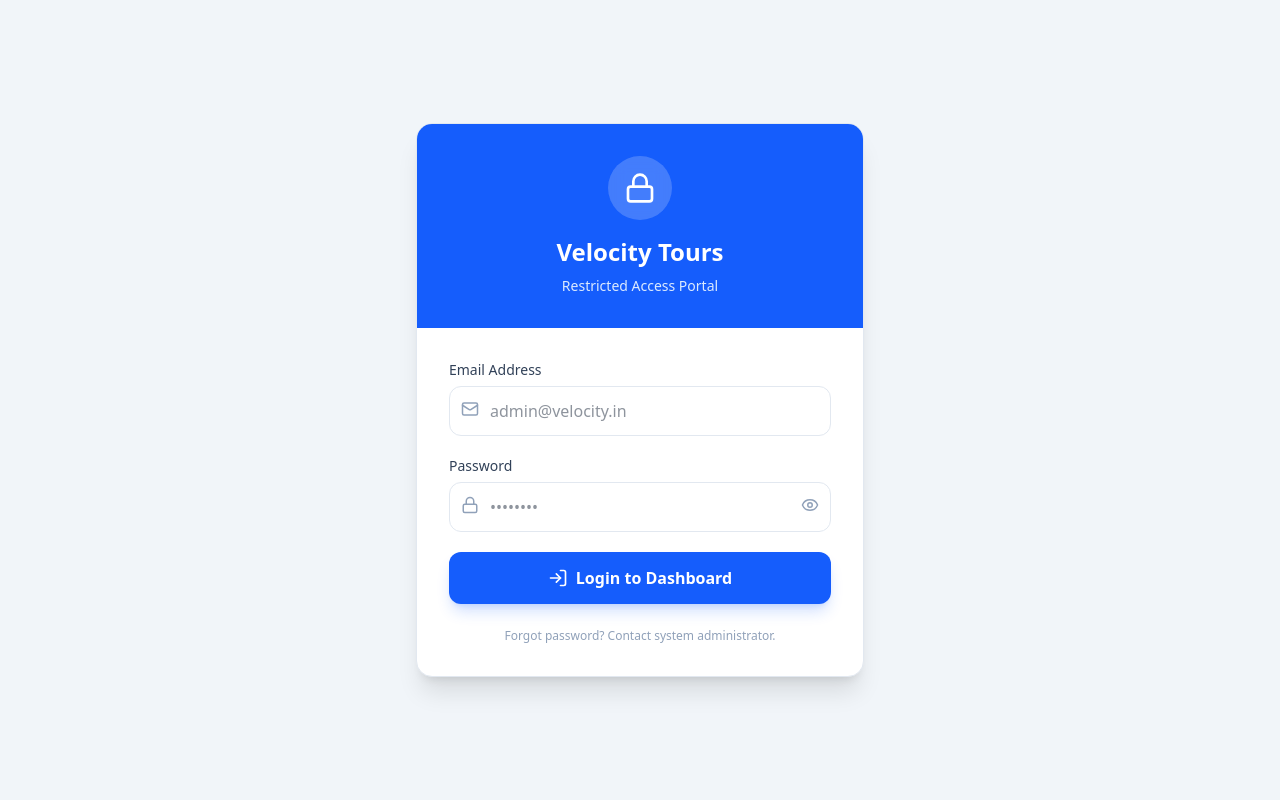
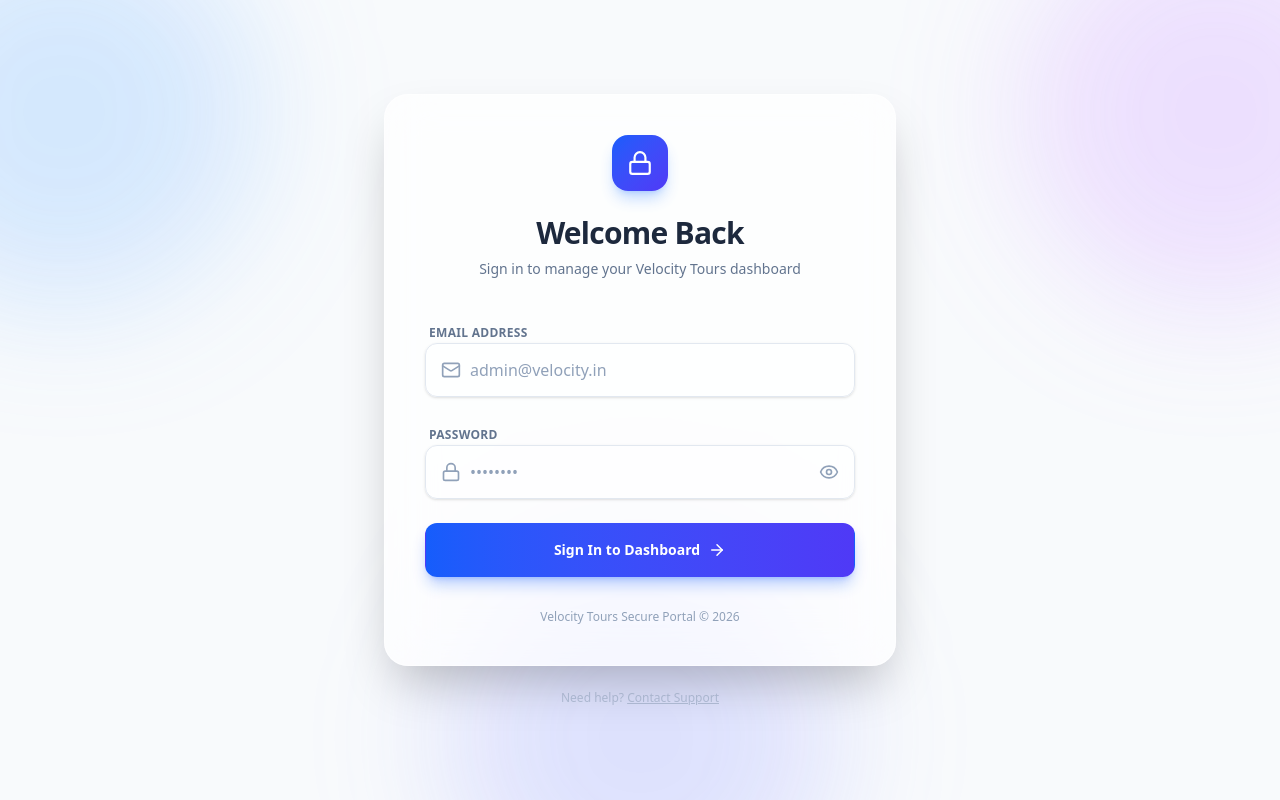
Before and after one commit to bhavayvasudev/velocity-tours, a React (Vite) app in the folder client/: page /login in a window 1280 px wide. Built offline with nearby package versions, Linux system fonts and the light colour scheme.

Commit message:
Project Ready

```diff
--- a/client/src/App.css
+++ b/client/src/App.css
@@ -35,3 +35,24 @@
     animation: bounce-slow 4s ease-in-out infinite;
   }
 }
+
+/* Add to your App.css or main.css */
+
+@keyframes blob {
+  0% { transform: translate(0px, 0px) scale(1); }
+  33% { transform: translate(30px, -50px) scale(1.1); }
+  66% { transform: translate(-20px, 20px) scale(0.9); }
+  100% { transform: translate(0px, 0px) scale(1); }
+}
+
+.animate-blob {
+  animation: blob 7s infinite;
+}
+
+.animation-delay-2000 {
+  animation-delay: 2s;
+}
+
+.animation-delay-4000 {
+  animation-delay: 4s;
+}
--- a/client/src/components/Login.jsx
+++ b/client/src/components/Login.jsx
@@ -1,30 +1,32 @@
 import { useState } from "react";
 import { useAuth } from "../context/AuthContext";
 import { useNavigate } from "react-router-dom";
-import { Lock, Mail, Eye, EyeOff, LogIn, AlertCircle } from "lucide-react";
+import { Lock, Mail, Eye, EyeOff, LogIn, AlertCircle, ArrowRight } from "lucide-react";
 
 export default function Login() {
+  /* ============================================================
+     ⛔️  LOGIC SECTION (UNCHANGED)
+     Backend authentication flow, state, and handlers are preserved.
+     ============================================================ */
   const [email, setEmail] = useState("");
   const [password, setPassword] = useState("");
   const [showPassword, setShowPassword] = useState(false);
   const [error, setError] = useState("");
   const [isSubmitting, setIsSubmitting] = useState(false);
 
-  const { login } = useAuth(); // Global login function
+  const { login } = useAuth();
   const navigate = useNavigate();
 
-  // THIS IS THE FIXED HANDLER
   const handleSubmit = async (e) => {
-    e.preventDefault(); // <--- CRITICAL: Stops the "GET" error
+    e.preventDefault();
     setError("");
     setIsSubmitting(true);
 
     try {
-      // Use the login function from AuthContext
       const result = await login(email, password);
 
       if (result.success) {
-        navigate("/"); // Redirect to Dashboard on success
+        navigate("/");
       } else {
         setError(result.message || "Invalid credentials. Please try again.");
       }
@@ -36,36 +38,64 @@ export default function Login() {
     }
   };
 
+  /* ============================================================
+     ✨ UI SECTION (REDESIGNED)
+     Clean, modern, glassmorphism-inspired layout.
+     ============================================================ */
   return (
-    <div className="min-h-screen bg-slate-100 dark:bg-slate-900 flex items-center justify-center p-4">
-      <div className="bg-white dark:bg-slate-800 rounded-2xl shadow-xl border border-slate-200 dark:border-slate-700 w-full max-w-md overflow-hidden">
+    <div className="min-h-screen relative flex items-center justify-center p-4 overflow-hidden bg-slate-50">
 
-        {/* Header */}
-        <div className="bg-blue-600 p-8 text-center">
-          <div className="bg-white/20 w-16 h-16 rounded-full flex items-center justify-center mx-auto mb-4 backdrop-blur-sm">
-            <Lock className="text-white" size={32} />
-          </div>
-          <h1 className="text-2xl font-bold text-white">Velocity Tours</h1>
-          <p className="text-blue-100 mt-2 text-sm">Restricted Access Portal</p>
+      {/* 🎨 ANIMATED BACKGROUND SHAPES */}
+      <div className="absolute top-0 left-0 w-full h-full overflow-hidden z-0 pointer-events-none">
+        {/* Top Left Blob */}
+        <div className="absolute top-[-10%] left-[-10%] w-96 h-96 bg-blue-400/30 rounded-full mix-blend-multiply filter blur-3xl opacity-70 animate-blob"></div>
+        {/* Top Right Blob */}
+        <div className="absolute top-[-10%] right-[-10%] w-96 h-96 bg-purple-400/30 rounded-full mix-blend-multiply filter blur-3xl opacity-70 animate-blob animation-delay-2000"></div>
+        {/* Bottom Center Blob */}
+        <div className="absolute -bottom-32 left-1/2 transform -translate-x-1/2 w-96 h-96 bg-indigo-400/30 rounded-full mix-blend-multiply filter blur-3xl opacity-70 animate-blob animation-delay-4000"></div>
       </div>
 
-        {/* Form Area */}
-        <div className="p-8">
+      {/* 🪟 GLASS CARD CONTAINER */}
+      <div className="relative z-10 w-full max-w-lg">
+        <div className="bg-white/70 backdrop-blur-xl border border-white/50 shadow-2xl rounded-3xl overflow-hidden">
+
+          {/* HEADER SECTION */}
+          <div className="pt-10 pb-2 px-10 text-center">
+             <div className="inline-flex items-center justify-center w-14 h-14 rounded-2xl bg-gradient-to-br from-blue-600 to-indigo-600 shadow-lg shadow-blue-500/30 mb-6 transform transition-transform hover:scale-105 duration-300">
+                <Lock className="text-white" size={26} />
+             </div>
+             <h1 className="text-3xl font-extrabold text-slate-800 tracking-tight mb-2">
+               Welcome Back
+             </h1>
+             <p className="text-slate-500 text-sm font-medium">
+               Sign in to manage your Velocity Tours dashboard
+             </p>
+          </div>
+
+          {/* FORM SECTION */}
+          <div className="p-10 pt-8">
             {error && (
-            <div className="mb-6 bg-red-50 dark:bg-red-900/20 border border-red-200 dark:border-red-800 p-3 rounded-lg flex items-center gap-3 text-red-600 dark:text-red-400 text-sm">
-              <AlertCircle size={18} /> {error}
+              <div className="mb-6 bg-red-50/80 backdrop-blur-sm border border-red-100 p-4 rounded-xl flex items-start gap-3 text-red-600 text-sm shadow-sm animate-in fade-in slide-in-from-top-2 duration-300">
+                <AlertCircle size={18} className="mt-0.5 shrink-0" />
+                <span className="font-medium">{error}</span>
               </div>
             )}
 
-          <form onSubmit={handleSubmit} className="space-y-5">
-            <div>
-              <label className="block text-sm font-medium text-slate-700 dark:text-slate-300 mb-1.5">Email Address</label>
-              <div className="relative">
-                <Mail className="absolute left-3 top-3.5 text-slate-400" size={18} />
+            <form onSubmit={handleSubmit} className="space-y-6">
+
+              {/* Email Field */}
+              <div className="space-y-2">
+                <label className="text-xs font-bold text-slate-500 uppercase tracking-wide ml-1">
+                  Email Address
+                </label>
+                <div className="relative group">
+                  <div className="absolute inset-y-0 left-0 pl-4 flex items-center pointer-events-none">
+                    <Mail className="h-5 w-5 text-slate-400 group-focus-within:text-blue-500 transition-colors duration-300" />
+                  </div>
                   <input
                     type="email"
                     required
-                  className="w-full pl-10 p-3 border border-slate-200 dark:border-slate-700 rounded-xl focus:ring-2 focus:ring-blue-500 dark:bg-slate-900 dark:text-white outline-none transition-all"
+                    className="block w-full pl-11 pr-4 py-3.5 bg-white/50 border border-slate-200 rounded-xl text-slate-900 placeholder-slate-400 focus:outline-none focus:ring-2 focus:ring-blue-500/50 focus:border-blue-500 focus:bg-white transition-all duration-300 shadow-sm"
                     placeholder="admin@velocity.in"
                     value={email}
                     onChange={(e) => setEmail(e.target.value)}
@@ -73,14 +103,19 @@ export default function Login() {
                 </div>
               </div>
 
-            <div>
-              <label className="block text-sm font-medium text-slate-700 dark:text-slate-300 mb-1.5">Password</label>
-              <div className="relative">
-                <Lock className="absolute left-3 top-3.5 text-slate-400" size={18} />
+              {/* Password Field */}
+              <div className="space-y-2">
+                <label className="text-xs font-bold text-slate-500 uppercase tracking-wide ml-1">
+                  Password
+                </label>
+                <div className="relative group">
+                  <div className="absolute inset-y-0 left-0 pl-4 flex items-center pointer-events-none">
+                    <Lock className="h-5 w-5 text-slate-400 group-focus-within:text-blue-500 transition-colors duration-300" />
+                  </div>
                   <input
                     type={showPassword ? "text" : "password"}
                     required
-                  className="w-full pl-10 pr-10 p-3 border border-slate-200 dark:border-slate-700 rounded-xl focus:ring-2 focus:ring-blue-500 dark:bg-slate-900 dark:text-white outline-none transition-all"
+                    className="block w-full pl-11 pr-12 py-3.5 bg-white/50 border border-slate-200 rounded-xl text-slate-900 placeholder-slate-400 focus:outline-none focus:ring-2 focus:ring-blue-500/50 focus:border-blue-500 focus:bg-white transition-all duration-300 shadow-sm"
                     placeholder="••••••••"
                     value={password}
                     onChange={(e) => setPassword(e.target.value)}
@@ -88,29 +123,48 @@ export default function Login() {
                   <button
                     type="button"
                     onClick={() => setShowPassword(!showPassword)}
-                  className="absolute right-3 top-3.5 text-slate-400 hover:text-slate-600 dark:hover:text-slate-200"
+                    className="absolute inset-y-0 right-0 pr-4 flex items-center text-slate-400 hover:text-slate-600 transition-colors focus:outline-none"
                   >
-                  {showPassword ? <EyeOff size={18} /> : <Eye size={18} />}
+                    {showPassword ? <EyeOff size={20} /> : <Eye size={20} />}
                   </button>
                 </div>
               </div>
 
+              {/* Submit Button */}
               <button
                 type="submit"
                 disabled={isSubmitting}
-              className="w-full bg-blue-600 hover:bg-blue-700 text-white font-bold py-3.5 rounded-xl transition-colors flex items-center justify-center gap-2 shadow-lg shadow-blue-600/20 disabled:opacity-70 disabled:cursor-not-allowed"
+                className="group relative w-full flex justify-center py-4 px-4 border border-transparent rounded-xl text-sm font-bold text-white bg-gradient-to-r from-blue-600 to-indigo-600 hover:from-blue-700 hover:to-indigo-700 focus:outline-none focus:ring-2 focus:ring-offset-2 focus:ring-blue-500 shadow-lg shadow-blue-600/30 hover:shadow-blue-600/40 transform transition-all duration-200 hover:-translate-y-0.5 disabled:opacity-70 disabled:cursor-not-allowed disabled:transform-none"
               >
-              {isSubmitting ? "Authenticating..." : <><LogIn size={20} /> Login to Dashboard</>}
+                {isSubmitting ? (
+                  <span className="flex items-center gap-2">
+                    <svg className="animate-spin h-5 w-5 text-white" xmlns="http://www.w3.org/2000/svg" fill="none" viewBox="0 0 24 24">
+                      <circle className="opacity-25" cx="12" cy="12" r="10" stroke="currentColor" strokeWidth="4"></circle>
+                      <path className="opacity-75" fill="currentColor" d="M4 12a8 8 0 018-8V0C5.373 0 0 5.373 0 12h4zm2 5.291A7.962 7.962 0 014 12H0c0 3.042 1.135 5.824 3 7.938l3-2.647z"></path>
+                    </svg>
+                    Verifying...
+                  </span>
+                ) : (
+                  <span className="flex items-center gap-2">
+                    Sign In to Dashboard <ArrowRight size={18} className="group-hover:translate-x-1 transition-transform" />
+                  </span>
+                )}
               </button>
             </form>
 
-          <div className="mt-6 text-center">
-            <p className="text-xs text-slate-400">
-              Forgot password? Contact system administrator.
+            <div className="mt-8 text-center">
+              <p className="text-xs text-slate-400 font-medium">
+                Velocity Tours Secure Portal &copy; {new Date().getFullYear()}
               </p>
             </div>
           </div>
         </div>
+
+        {/* Footer Link */}
+        <p className="text-center text-slate-400 text-xs mt-6 opacity-60">
+           Need help? <span className="underline cursor-pointer hover:text-blue-500 transition-colors">Contact Support</span>
+        </p>
+      </div>
     </div>
   );
 }
```
Also changed, not shown: client/src/components/BookingDetails.jsx (+49 -10 lines). Lines whose indentation alone changed are shown as unchanged.
